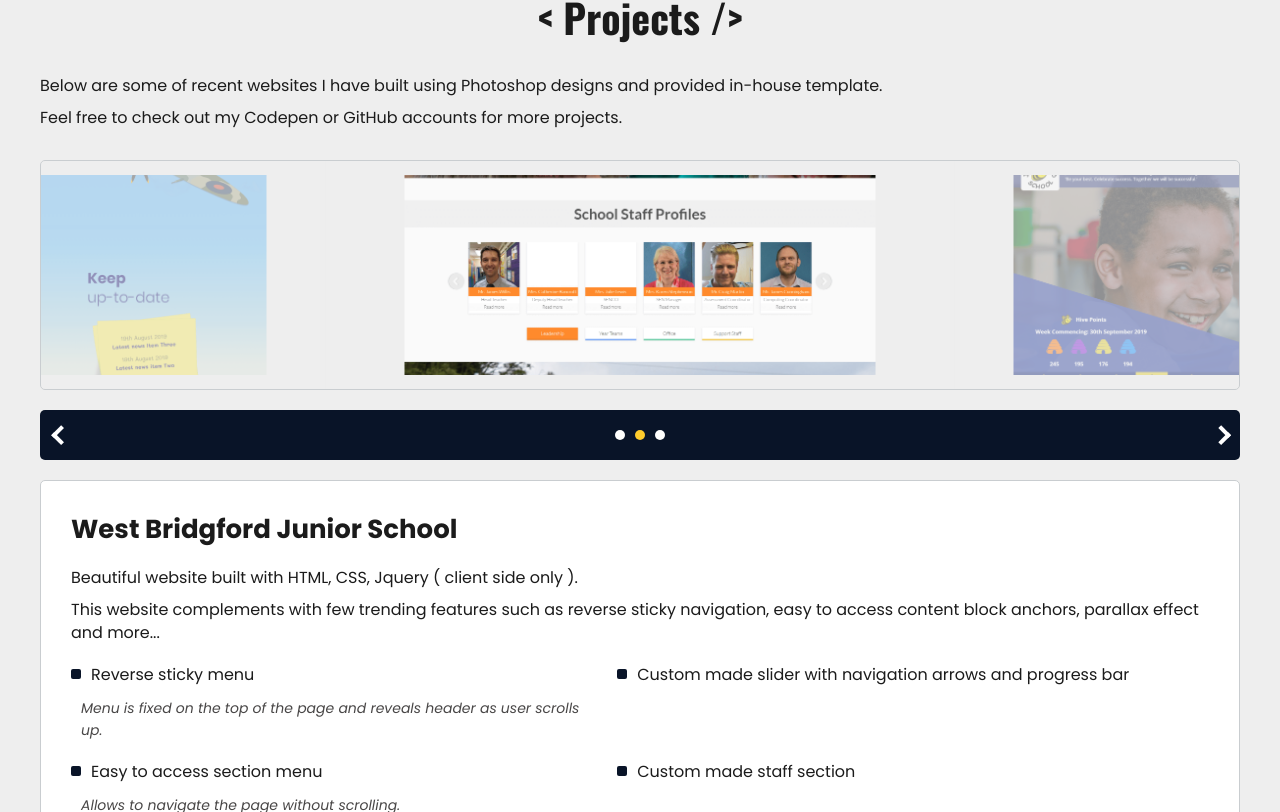
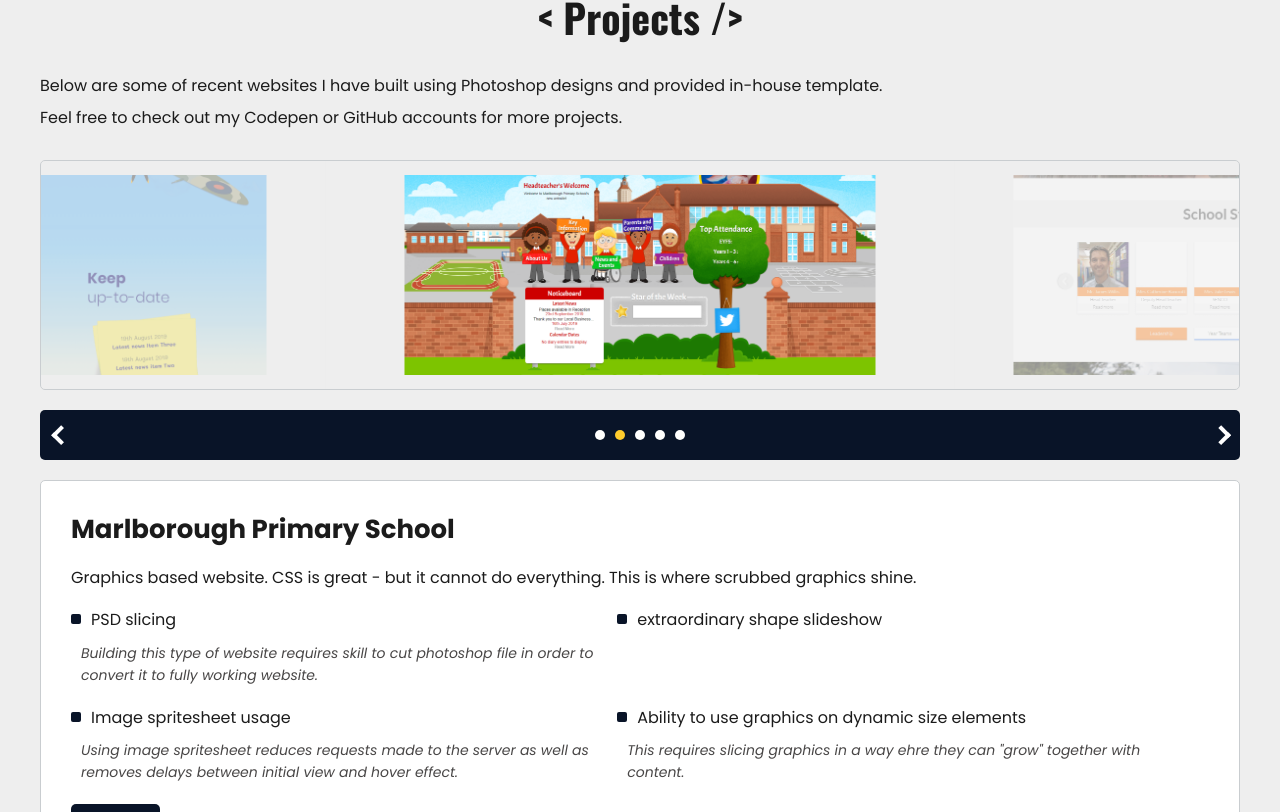
Before and after one commit to ivars-melecis/resume, a React (Create React App) app: page / in a window 1280 px wide. Shown: the part 2168-2980 px from the top of the page. Built offline with nearby package versions, Linux system fonts and the light colour scheme.

Commit message:
Added some sites to projects  slider

```diff
--- a/src/contexts/HomeContext.jsx
+++ b/src/contexts/HomeContext.jsx
@@ -156,7 +156,7 @@
           id: 0,
           siteName: 'Hucknall Flying High Academy',
           image: 'hucknall-flying-high-academy.png',
-          content: ['Interactive website created with several animations to enrich user experiance whilst ensuring that all content is easily accessible.'],
+          content: ['Interactive website created with several animations to enrich user experiance whilst ensuring that all content is easy to access.'],
           link: 'https://www.hucknallfha.co.uk',
           highlights: [
             {
@@ -181,6 +181,30 @@
         },
         {
           id: 1,
+          siteName: 'Marlborough Primary School',
+          image: 'marlborough-primary-school.png',
+          content: ['Graphics based website. CSS is great - but it cannot do everything. This is where scrubbed graphics shine.'],
+          link: 'https://www.mps.bham.sch.uk/',
+          highlights: [
+            {
+              bullet: 'PSD slicing',
+              description: 'Building this type of website requires skill to cut photoshop file in order to convert it to fully working website.'
+            },
+            {
+              bullet: 'extraordinary shape slideshow'
+            },
+            {
+              bullet: 'Image spritesheet usage',
+              description: 'Using image spritesheet reduces requests made to the server as well as removes delays between initial view and hover effect.'
+            },
+            {
+              bullet: 'Ability to use graphics on dynamic size elements',
+              description: 'This requires slicing graphics in a way ehre they can "grow" together with content.'
+            }
+          ]
+        },
+        {
+          id: 2,
           siteName: 'West Bridgford Junior School',
           image: 'west-bridgford-junior-school.png',
           content: ['Beautiful website built with HTML, CSS, Jquery ( client side only ).', 'This website complements with few trending features such as reverse sticky navigation, easy to access content block anchors, parallax effect and more...'],
@@ -207,7 +231,30 @@
           ]
         },
         {
-          id: 2,
+          id: 3,
+          siteName: 'Leading Learners Academy Trust',
+          image: 'leading-learners.png',
+          content: ['Modern and function website.'],
+          link: 'https://www.leadinglearnersmat.co.uk/',
+          highlights: [
+            {
+              bullet: 'Extraordinary shapes'
+            },
+            {
+              bullet: 'Responsive content slider'
+            },
+            {
+              bullet: 'Fixed background effect',
+              description: 'Adding that extra dimension to the website. ( Please view any contents page to see effect )'
+            },
+            {
+              bullet: 'Location identifier',
+              description: 'Highlighted current topic on main navigation to help user identify page they are on.'
+            }
+          ]
+        },
+        {
+          id: 4,
           siteName: 'John Clifford Primary & Nursery School',
           image: 'john-clifford-primary-and-nursery-school.png',
           content: ["Websites full of features don't necessarily need to be long in terms of scrolling. Here is a non-scrolling website that includes multiple content based features in a nice looking fly-out triangle shape."],
```
Also changed, not shown: public/marlborough-primary-school.png (added), 1 other file (tests, documents, lock files or other folders).
